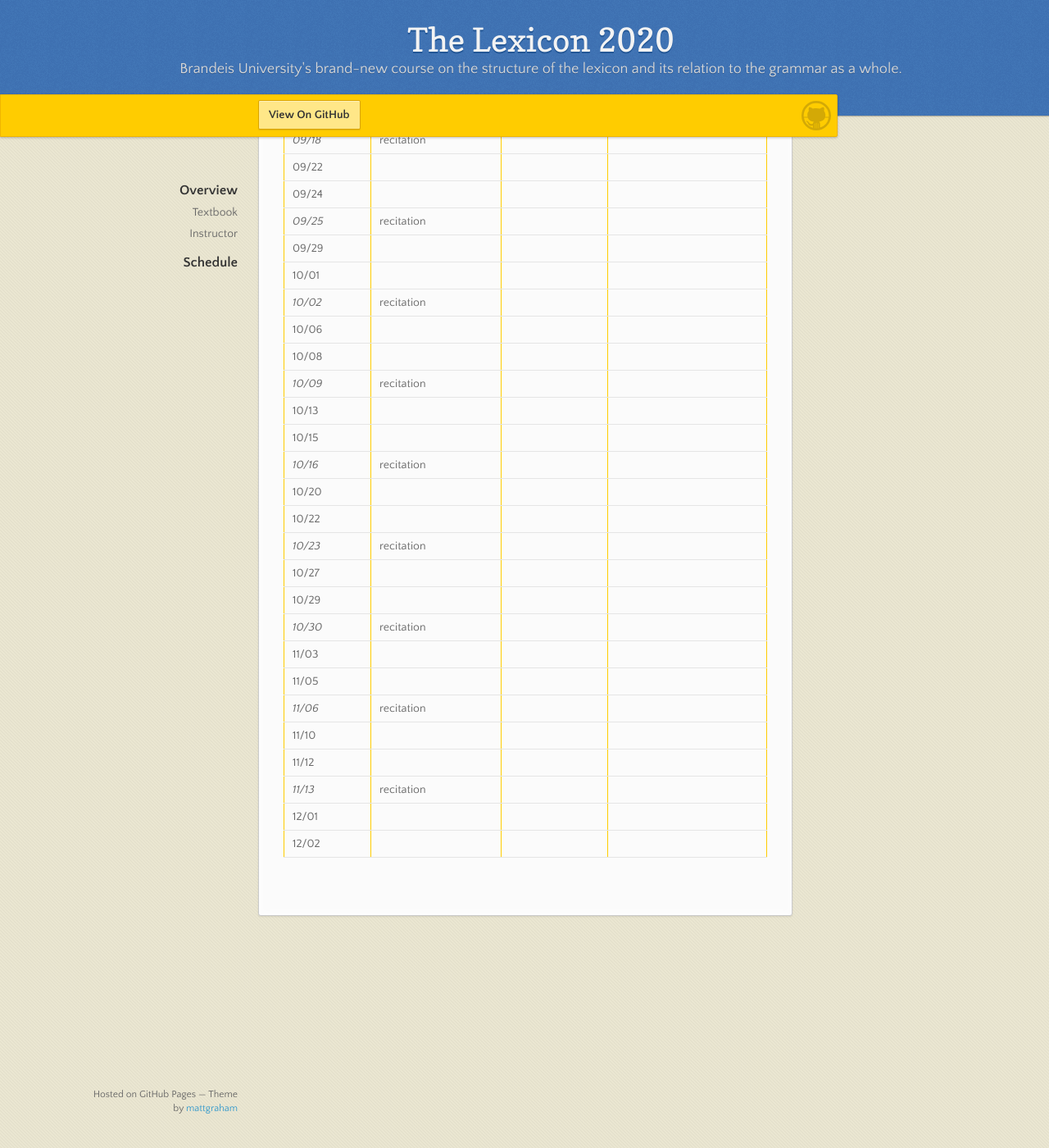
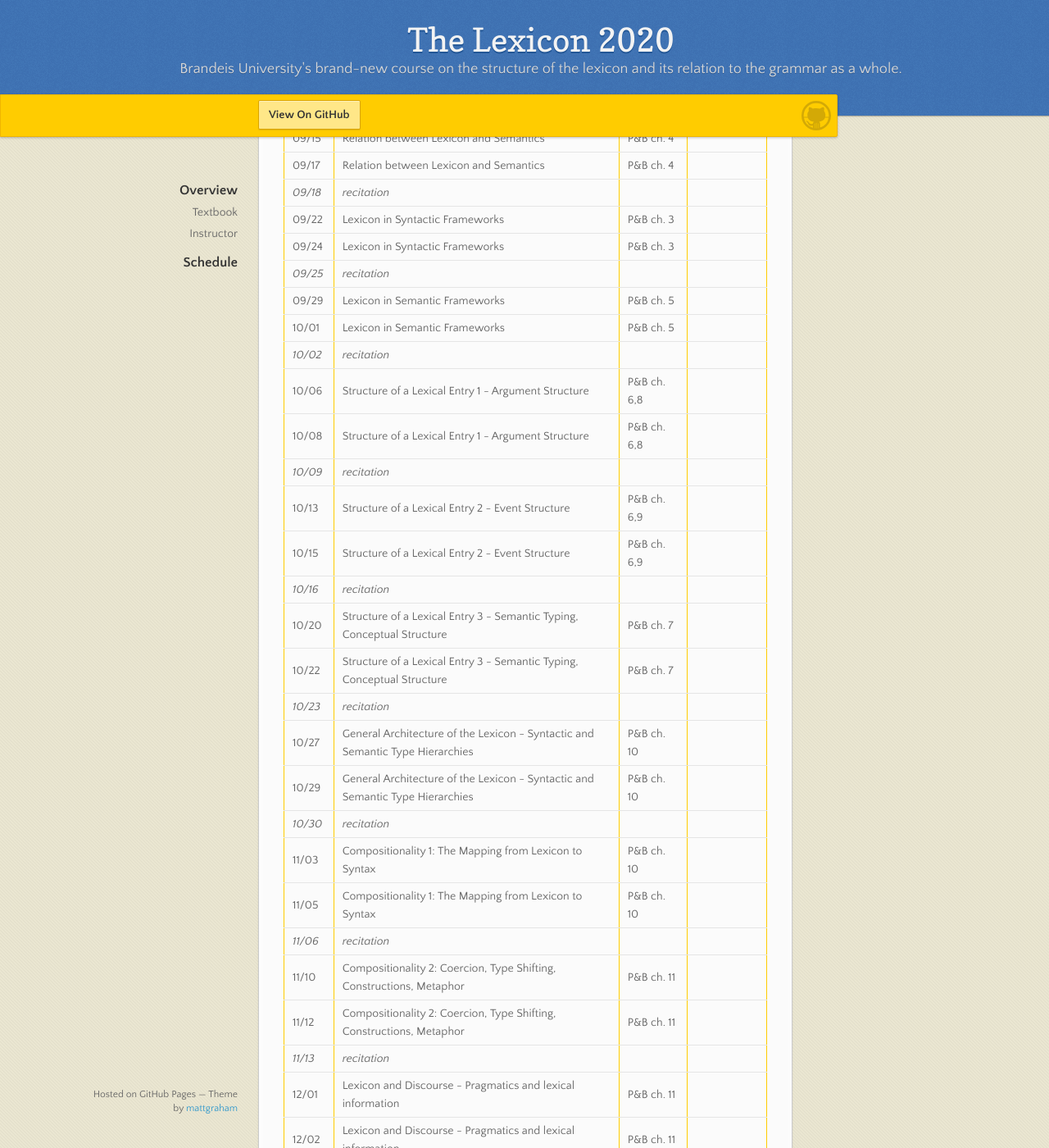
Before and after one commit to the-lexicon-2020/the-lexicon-2020.github.io, a Jekyll site: the page built from _pages/index.markdown, in a window 1280 px wide and 1400 px high, scrolled down 1000 px. Shown: the whole window at 82% size. Built offline with Jekyll 4.4.1, drawn with Linux system fonts in a browser that asks for light colours; our own code applies the rules of GitHub Pages for plain Markdown files; some of the changed text lies outside the part shown.

Commit message:
add schedule

```diff
--- a/_pages/index.markdown
+++ b/_pages/index.markdown
@@ -15,51 +15,52 @@ In this course we address the following questions:
 
 We examine how current linguistic frameworks model the interaction between the lexicon and syntax and semantics. In the process, we outline and develop a principled account of lexical structure and design, and a dynamic interpretation of the lexicon within linguistic theory. The resulting view is data-oriented and generally theory-neutral while making a strong claim for specific, generatively oriented principles characterizing the behavior of words and the concepts they denote.
 
-The detailed **syllabus** can be accessed *here*.
+The detailed **syllabus** can be accessed [here](https://brandeis.box.com/s/551n3o6xtn74ddla3xon3qet57cah933).
 
 ## Textbook
 Pustejovsky, J., & Batiukova, O. (2019). The Lexicon. Cambridge: Cambridge University Press. [http://doi.org/10.1017/9780511982378](http://doi.org/10.1017/9780511982378)
 
 ## Instructor
-Professor [James Pustejovsky](mailto:jamesp@cs.brandeis.edu)
+Professor [James Pustejovsky](mailto:jamesp@brandeis.edu)
 
 # Schedule
+(subject to change)
 
 **Date** | **Topic** | **Readings** | **Aditional notes**
 -------- | --------- | ------------ | -------------------
-08/27 |this is a test | |
-*08/28* | recitation | |
-09/01 | | |
-09/03 | | |
-*09/04* | recitation | |
-09/08 | | |
-*09/11* | recitation | |
-09/15 | | |
-09/17 | | |
-*09/18* | recitation | |
-09/22 | | |
-09/24 | | |
-*09/25* | recitation
-09/29 | | |
-10/01 | | |
-*10/02* | recitation | |
-10/06 | | |
-10/08 | | |
-*10/09* | recitation | |
-10/13 | | |
-10/15 | | |
-*10/16* | recitation | |
-10/20 | | |
-10/22 | | |
-*10/23* | recitation | |
-10/27 | | |
-10/29 | | |
-*10/30* | recitation | |
-11/03 | | |
-11/05 | | |
-*11/06* | recitation | |
-11/10 | | |
-11/12 | | |
-*11/13* | recitation | |
-12/01 | | |
-12/02 | | |
+08/27 | What is a Lexicon? | P&B ch. 1 |
+*08/28* | *recitation* | |
+09/01 | What is a Lexicon? | P&B ch. 1 |
+09/03 | Relation between Lexicon and Syntax | P&B ch. 2 |
+*09/04* | *recitation* | |
+09/08 | Relation between Lexicon and Syntax | P&B ch. 2 |
+*09/11* | *recitation* | |
+09/15 | Relation between Lexicon and Semantics | P&B ch. 4 |
+09/17 | Relation between Lexicon and Semantics | P&B ch. 4 |
+*09/18* | *recitation* | |
+09/22 | Lexicon in Syntactic Frameworks | P&B ch. 3 |
+09/24 | Lexicon in Syntactic Frameworks | P&B ch. 3 |
+*09/25* | *recitation* | |
+09/29 | Lexicon in Semantic Frameworks | P&B ch. 5 |
+10/01 | Lexicon in Semantic Frameworks | P&B ch. 5 |
+*10/02* | *recitation* | |
+10/06 | Structure of a Lexical Entry 1 - Argument Structure | P&B ch. 6,8 |
+10/08 | Structure of a Lexical Entry 1 - Argument Structure | P&B ch. 6,8 |
+*10/09* | *recitation* | |
+10/13 | Structure of a Lexical Entry 2 - Event Structure | P&B ch. 6,9 |
+10/15 | Structure of a Lexical Entry 2 - Event Structure | P&B ch. 6,9 |
+*10/16* | *recitation* | |
+10/20 | Structure of a Lexical Entry 3 - Semantic Typing, Conceptual Structure | P&B ch. 7 |
+10/22 | Structure of a Lexical Entry 3 - Semantic Typing, Conceptual Structure | P&B ch. 7 |
+*10/23* | *recitation* | |
+10/27 | General Architecture of the Lexicon - Syntactic and Semantic Type Hierarchies | P&B ch. 10 |
+10/29 | General Architecture of the Lexicon - Syntactic and Semantic Type Hierarchies | P&B ch. 10 |
+*10/30* | *recitation* | |
+11/03 | Compositionality 1: The Mapping from Lexicon to Syntax | P&B ch. 10 |
+11/05 | Compositionality 1: The Mapping from Lexicon to Syntax | P&B ch. 10 |
+*11/06* | *recitation* | |
+11/10 | Compositionality 2: Coercion, Type Shifting, Constructions, Metaphor | P&B ch. 11 |
+11/12 | Compositionality 2: Coercion, Type Shifting, Constructions, Metaphor | P&B ch. 11 |
+*11/13* | *recitation* | |
+12/01 | Lexicon and Discourse - Pragmatics and lexical information | P&B ch. 11 |
+12/02 | Lexicon and Discourse - Pragmatics and lexical information | P&B ch. 11 |
```
